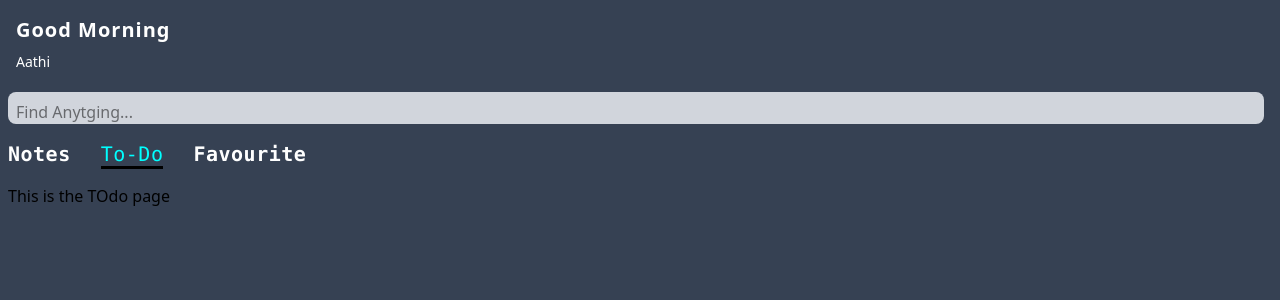
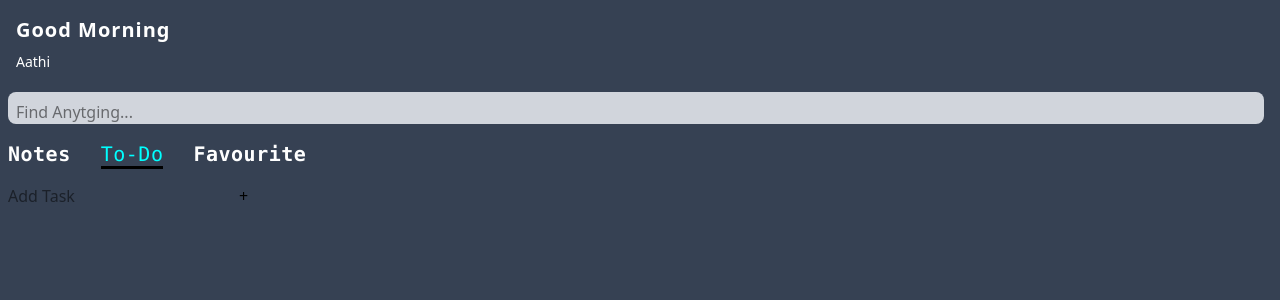
Before and after one commit to Aathi06/Notes-app, a React (Vite) app: page /todo in a window 1280 px wide. Shown: the top 300 px of the page. Built offline with nearby package versions, Linux system fonts and the light colour scheme.

Commit message:
feat: implement Todo functionality with task addition and completion toggle; create TodoCard component for task display

```diff
--- /dev/null
+++ b/src/components/todo.jsx
@@ -0,0 +1,13 @@
+
+
+export default function TodoCard({tasks,toggle}){
+    return(
+        <div className="todo-card">
+        <input type="checkbox" id={tasks.id} checked={tasks.completed} onChange={()=>toggle(tasks.id)}  />
+        <label htmlFor={tasks.id}
+            style={{textDecoration: tasks.completed? "line-through": "" }}>
+            {tasks.taskText}
+        </label>
+        </div>
+    )
+}
--- a/src/pages/TodoPage.jsx
+++ b/src/pages/TodoPage.jsx
@@ -1,5 +1,59 @@
+import { useEffect, useState } from "react"
+import TodoCard from "../components/todo";
+import { nanoid } from "nanoid";
+
 export default function TodoPage(){
+
+    const [todos,setTodos]=useState(()=>{
+        const todo=localStorage.getItem("todos");
+        return todo? JSON.parse(todo) :[];
+    });
+    const [task,setTask]=useState("");
+
+    useEffect(()=>{
+        localStorage.setItem("todos",JSON.stringify(todos))
+    },[todos])
+
+    function addTask(e){
+        e.preventDefault();
+
+        if(!task.trim()) return
+
+        const newTask={
+            id:nanoid(),
+            taskText:task,
+            completed:false,
+        }
+        setTask("")
+        setTodos(prev=>{
+            return (
+                [
+                    ...prev,
+                    newTask
+                ]
+            )
+        })
+    }
+
+    function toggleTask(id){
+
+        setTodos(prev=>{
+            return(
+                prev.map(e=> e.id===id? {...e,completed:!e.completed} : e)
+            )
+        })
+
+    }
+
     return(
-        <h1>This is the TOdo page</h1>
+        <div className="todo-container">
+            <form onSubmit={addTask}>
+                <input placeholder="Add Task" type="text" value={task}  onChange={(e)=>setTask(e.target.value)} />
+                <button>+</button>
+            </form>
+            {
+                todos.map((e)=><TodoCard key={e.id} tasks={e} toggle={toggleTask}/>)
+            }
+        </div>
     )
 }
```
